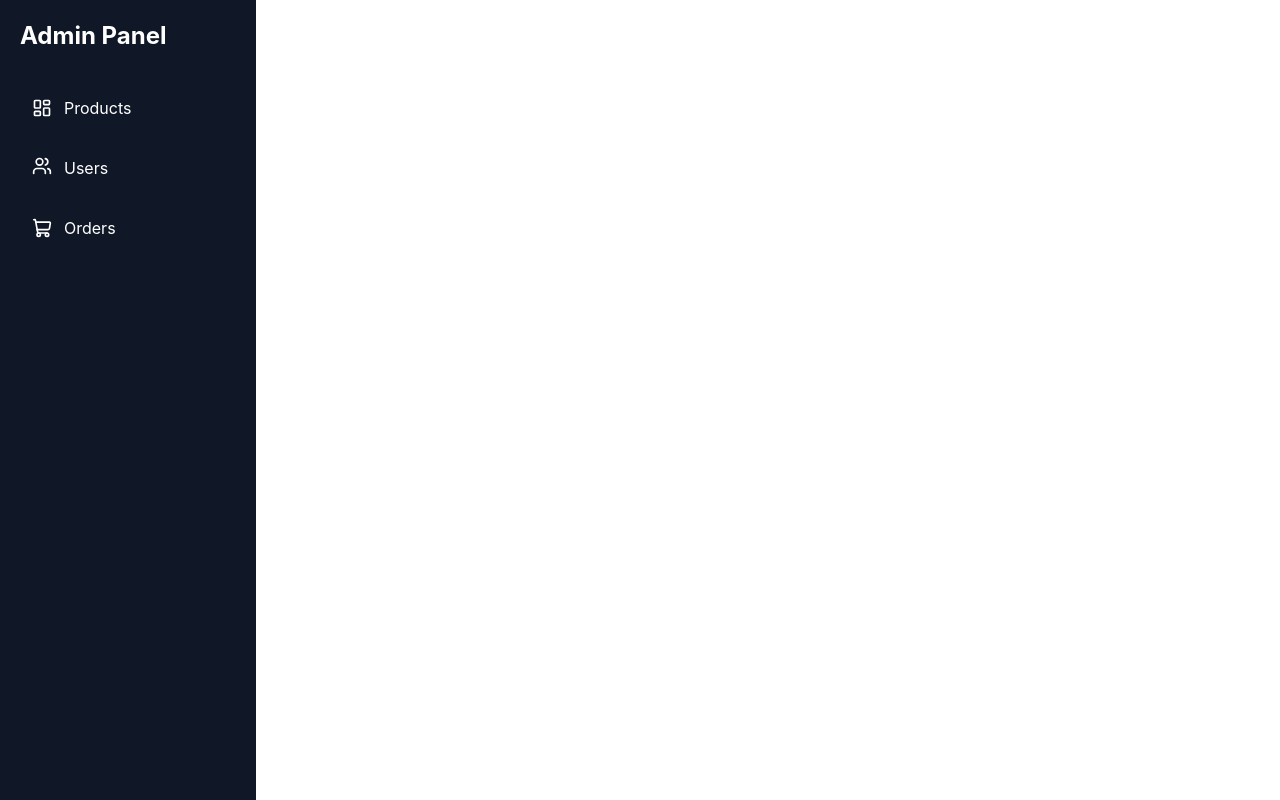
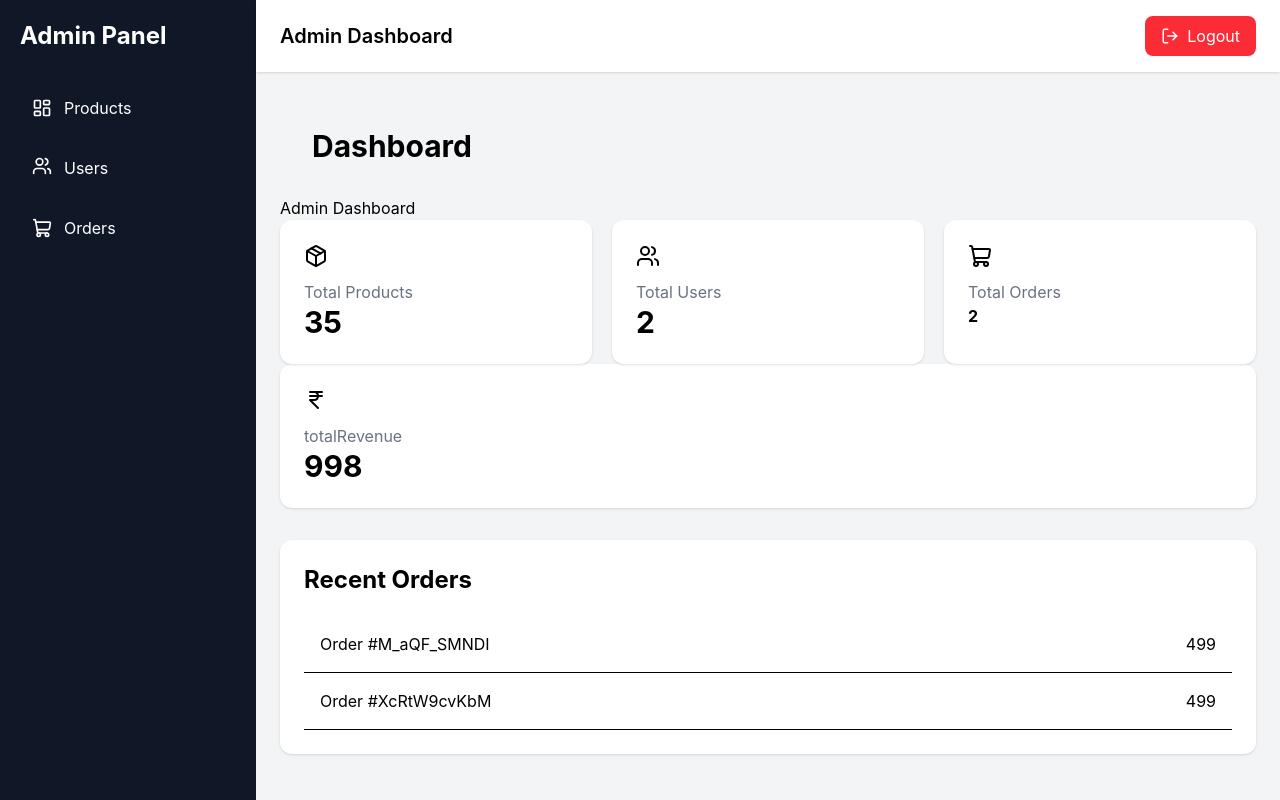
Before and after one commit to ridhafathima1/e-commerce-project, a React (Vite) app: page /admin/dashboard in a window 1280 px wide. Shown: the top 800 px of the page. Built offline with nearby package versions, Linux system fonts and the light colour scheme; data requests are answered from the project's data file.

Commit message:
feat:created admin page layout with dashboard panel and logout button

```diff
--- a/src/admin-side/components/adminlayout.jsx
+++ b/src/admin-side/components/adminlayout.jsx
@@ -0,0 +1,14 @@
+import Adminsidebar from "./adminsidebar";
+import Adminheader from "./adminheader";
+function Adminlayout({children}){
+    return (
+        <div className="flex min-h screen bg-gray-100">
+            <Adminsidebar/>
+            <div className="flex-1">
+                <Adminheader/>
+                <main className="p-6">{children}</main>
+            </div>
+        </div>
+    )
+}
+export default Adminlayout
--- a/src/admin-side/pages/dashboard.jsx
+++ b/src/admin-side/pages/dashboard.jsx
@@ -2,7 +2,6 @@ import {useState,useEffect} from "react"
 import axios from "axios"
 import {Link} from "react-router-dom"
 import {Package,Users,ShoppingCart,IndianRupee,} from "lucide-react"
-import Adminsidebar from "../components/adminsidebar"
 function Dashboard(){
     const[products,setproducts]=useState([])
     const[users,setusers]=useState([])
@@ -21,7 +20,7 @@ function Dashboard(){
     return (
         <div>
             <div clasName="flex">
-                <Adminsidebar/>
+
                 <div className="flex-1 p-8">
                     <h1 className="text-3xl font-bold">Dashboard</h1></div>
             </div>
--- a/src/routes/approutes.jsx
+++ b/src/routes/approutes.jsx
@@ -12,6 +12,7 @@ import ProtectedRoute from "./protectedroute";
 import Adminlogin from "../admin-side/pages/adminlogin";
 import Dashboard from "../admin-side/pages/dashboard"
 import Adminproducts from "../admin-side/pages/adminproducts"
+import Adminlayout from "../admin-side/components/adminlayout";
 function AppRoutes() {
   return (
       <Routes>
@@ -27,8 +28,9 @@ function AppRoutes() {
 
            <Route path="/admin/login"
             element={<Adminlogin/>}/>
-<Route path="/admin/dashboard" element={<Dashboard/>}/>
-<Route path="/admin/adminproducts" element={<Adminproducts/>}/>
+<Route path="/admin/dashboard" element={<Adminlayout><Dashboard/></Adminlayout>}/>
+
+<Route path="/admin/adminproducts" element={<Adminlayout><Adminproducts/></Adminlayout>}/>
         <Route
           path="/home"
           element={<Home />}/>
```
